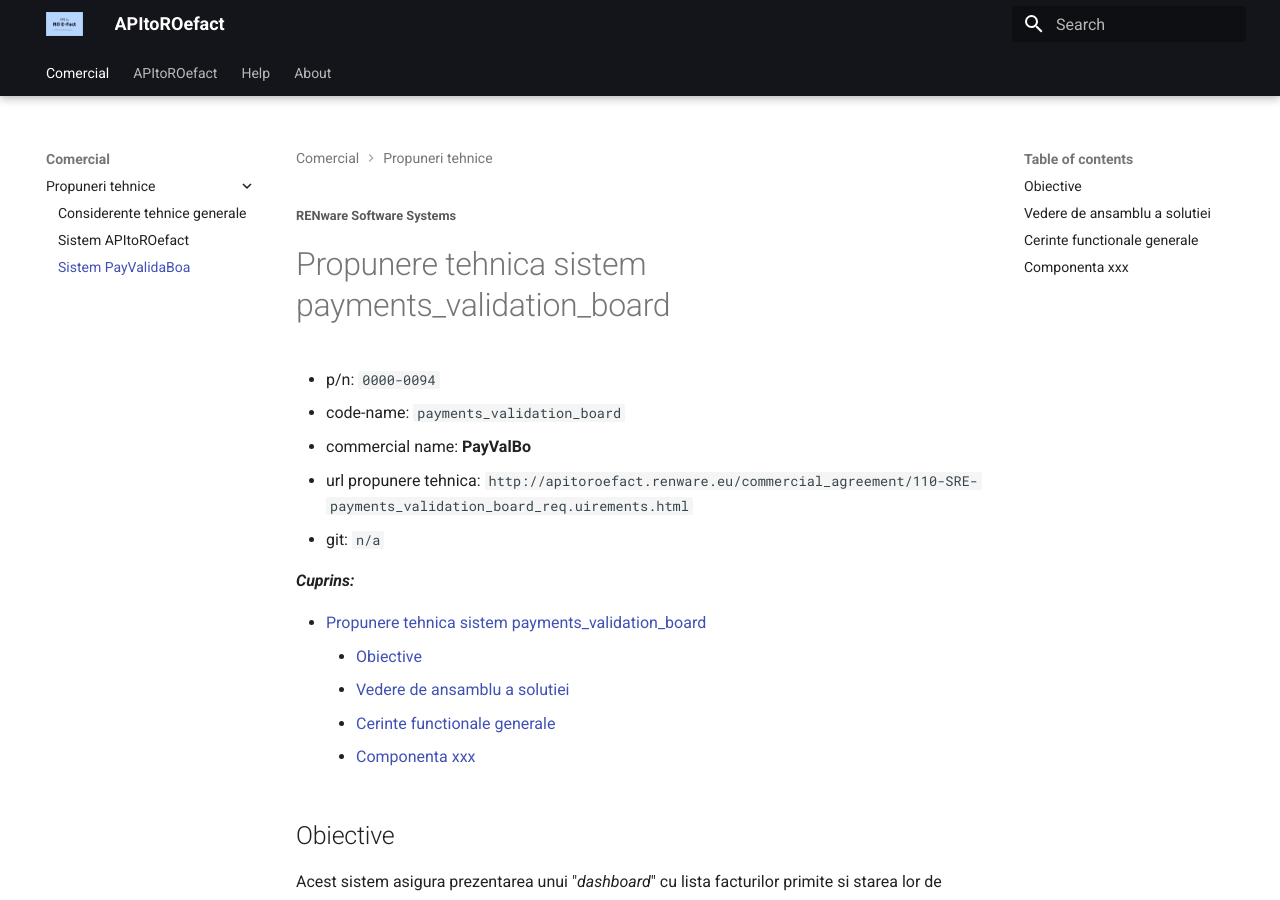
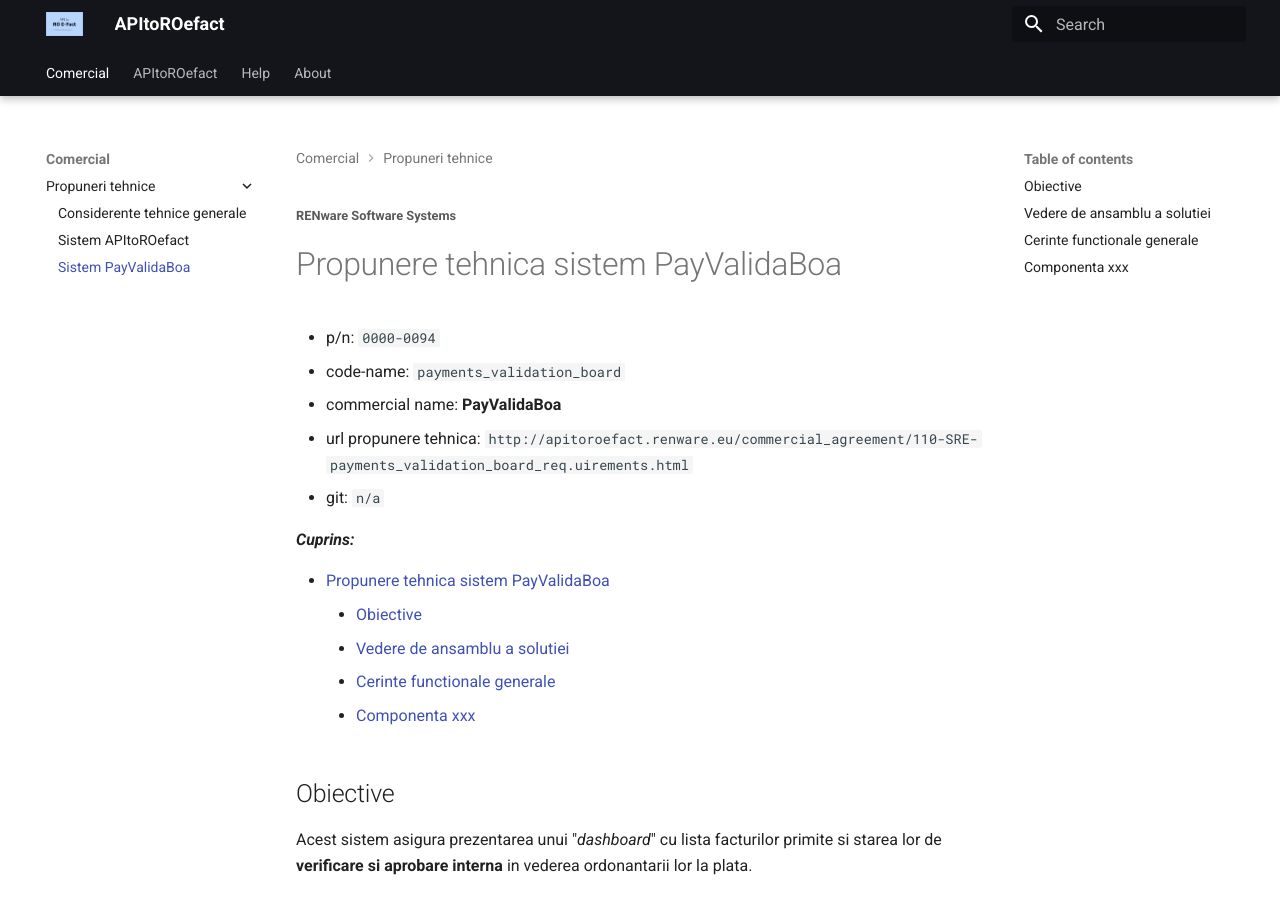
Before and after one commit to petre-renware/api_to_roefact, an MkDocs documentation site: the page built from doc_src/commercial_agreement/110-SRE-payments_validation_board_req.uirements.md, in a window 1280 px wide and 900 px high. Built offline with MkDocs 1.6.1 and Material for MkDocs 9.7.7, drawn with Linux system fonts in a browser that asks for light colours.

Commit message:
Update 110-SRE-payments_validation_board_req.uirements.md

```diff
--- a/doc_src/commercial_agreement/110-SRE-payments_validation_board_req.uirements.md
+++ b/doc_src/commercial_agreement/110-SRE-payments_validation_board_req.uirements.md
@@ -4,11 +4,11 @@
 
 
 
-# Propunere tehnica sistem payments_validation_board
+# Propunere tehnica sistem PayValidaBoa
 
 * p/n: `0000-0094`
 * code-name: `payments_validation_board`
-* commercial name: **PayValBo**
+* commercial name: **PayValidaBoa**
 * url propunere tehnica: `http://apitoroefact.renware.eu/commercial_agreement/110-SRE-payments_validation_board_req.uirements.html`
 * git: `n/a`
 
```
